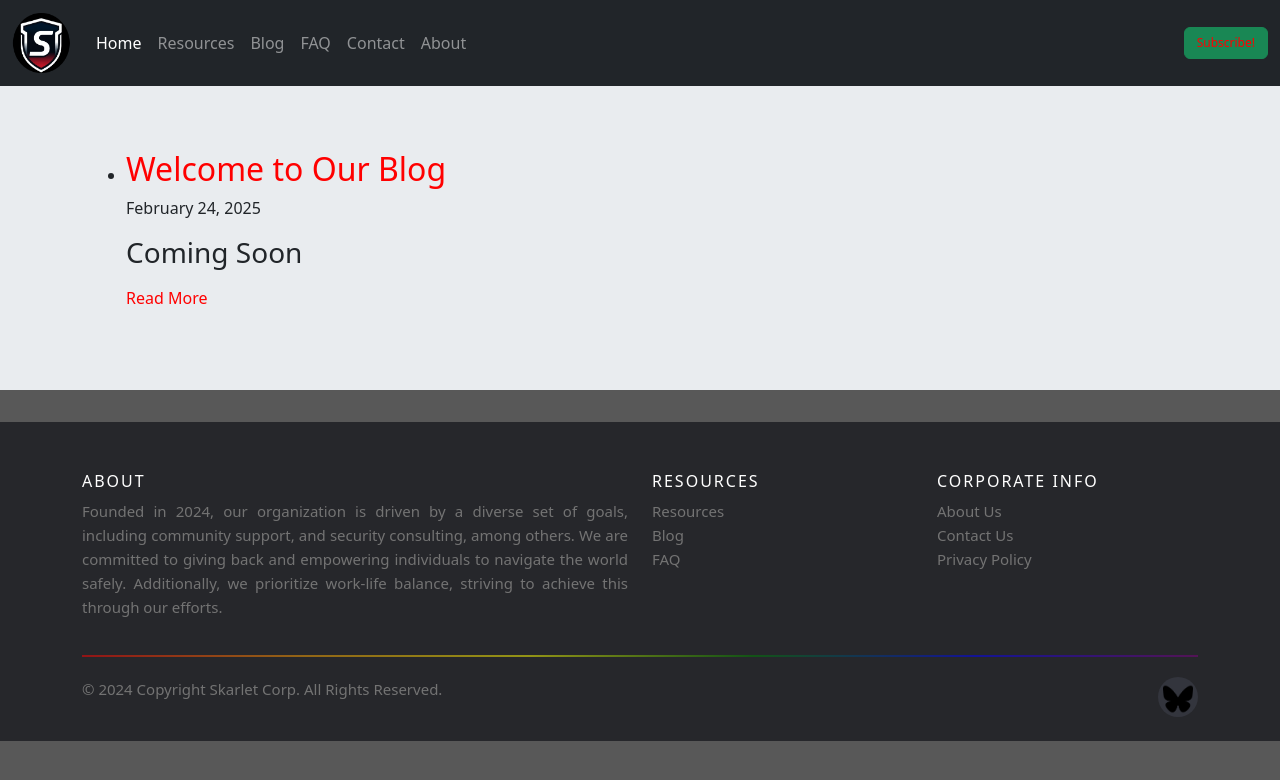
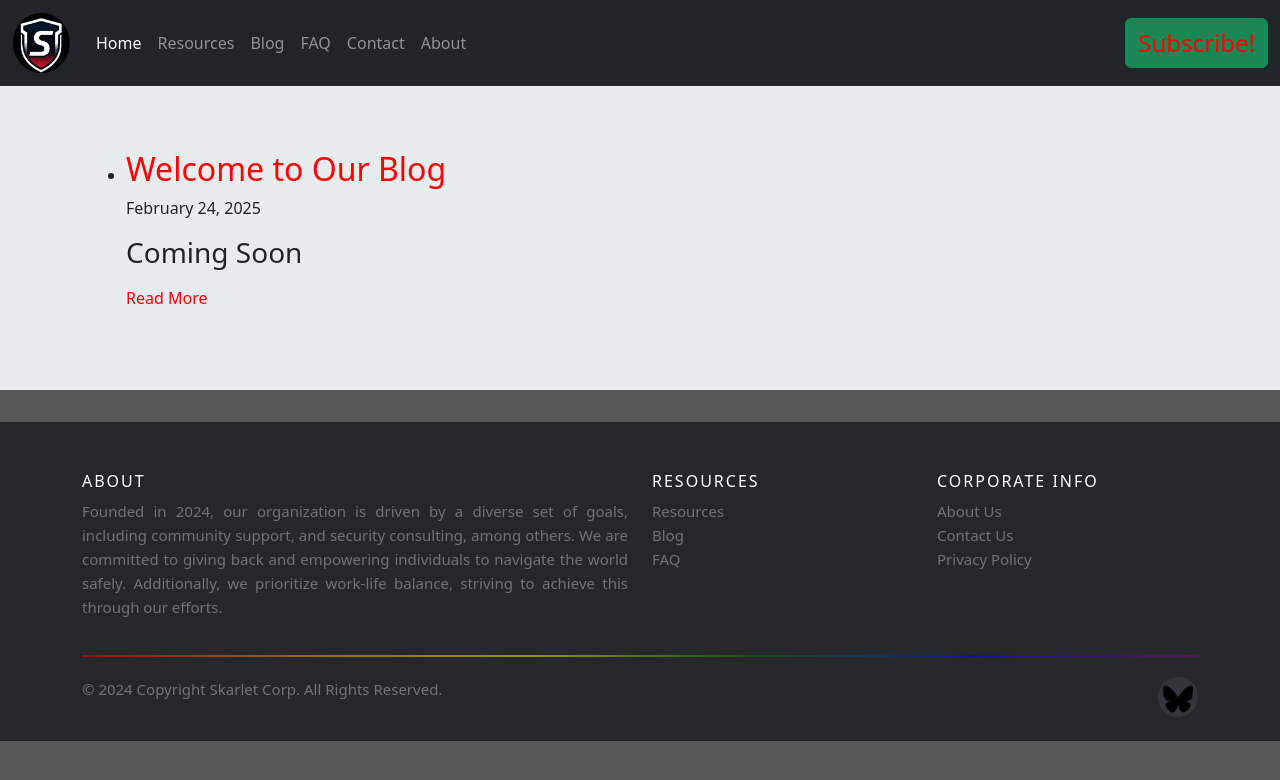
Before and after one commit to SkarletTeam/skarlet, a Jekyll site: the page built from blog.md, in a window 1280 px wide. Shown: the top 780 px of the page. Built offline with Jekyll 4.4.1, drawn with Linux system fonts in a browser that asks for light colours; a script that is not in the unit is left out.

Commit message:
Update nav.html

```diff
--- a/_includes/nav.html
+++ b/_includes/nav.html
@@ -18,6 +18,6 @@
 	 </ul>
 
     </div>
-	<button type="button" style="font-size: 12px" style="margin-right: 20px" class="btn btn-success"><a class="nav-link" href="/freeform">Subscribe!</a></button>
+	<button type="button" style="font-size: 24px" style="margin-right: 20px" class="btn btn-success"><a class="nav-link" href="/freeform">Subscribe!</a></button>
 	</div>
 </nav>
```
